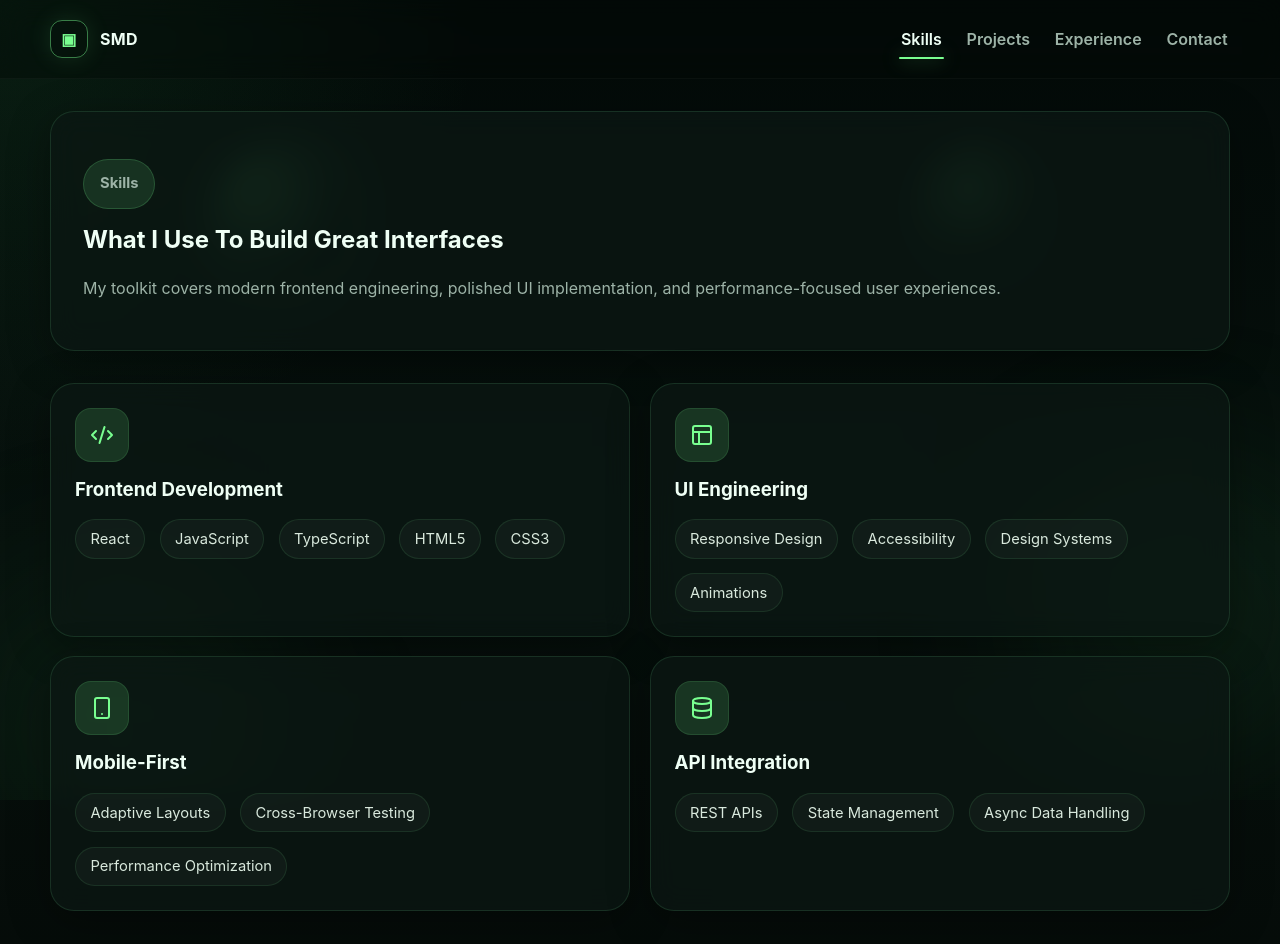
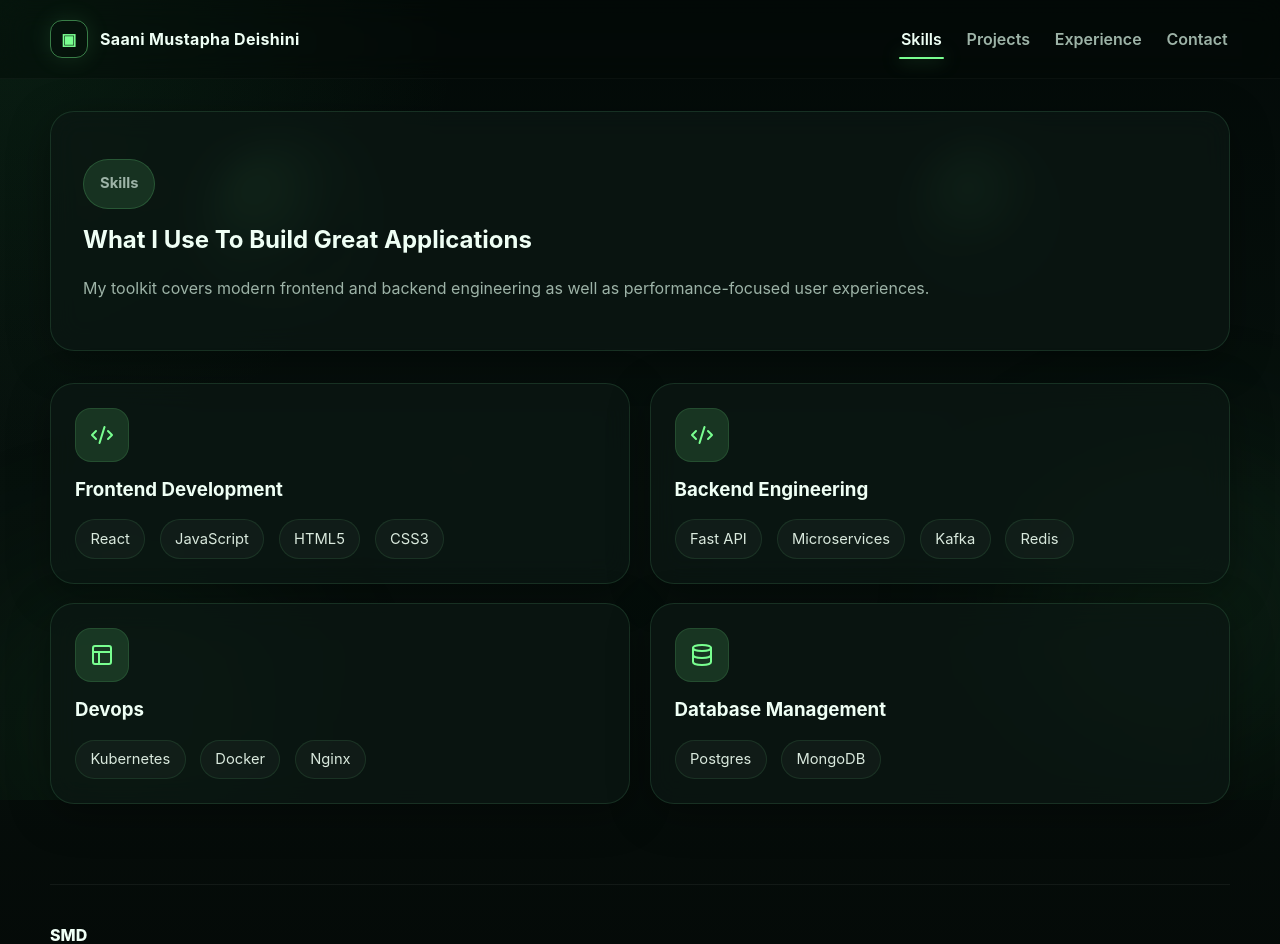
Before and after one commit to Saanimustapha/Portfolio-Site, a React (Vite) app: page /skills in a window 1280 px wide. Shown: the top 944 px of the page. Built offline with nearby package versions, Linux system fonts and the light colour scheme.

Commit message:
Modified social links to use appropriate icons and updated personal info.

```diff
--- a/package.json
+++ b/package.json
@@ -14,6 +14,7 @@
     "lucide-react": "^1.8.0",
     "react": "^19.2.4",
     "react-dom": "^19.2.4",
+    "react-icons": "^5.6.0",
     "react-router-dom": "^7.14.1"
   },
   "devDependencies": {
--- a/src/components/Footer.jsx
+++ b/src/components/Footer.jsx
@@ -6,7 +6,7 @@ export default function Footer() {
     <footer className="footer">
       <Container className="footer-inner">
         <div>
-          <p className="footer-brand">Your Name</p>
+          <p className="footer-brand">SMD</p>
           <p className="footer-copy">Built with React, motion, and a clean neon-dark aesthetic.</p>
         </div>
         <SocialLinks />
--- a/src/components/NavBar.jsx
+++ b/src/components/NavBar.jsx
@@ -8,7 +8,7 @@ export default function Navbar() {
       <div className="container navbar">
         <Link to="/" className="brand">
           <span className="brand-mark">▣</span>
-          <span>SMD</span>
+          <span>Saani Mustapha Deishini</span>
         </Link>
 
         <nav className="nav-links" aria-label="Primary navigation">
--- a/src/components/SocialLinks.jsx
+++ b/src/components/SocialLinks.jsx
@@ -1,8 +1,9 @@
-import { GitBranch, Link, Mail } from 'lucide-react'
+import { FaGithub, FaLinkedin } from 'react-icons/fa'
+import { Mail } from 'lucide-react'
 
 const links = [
-  { icon: GitBranch, href: 'https://github.com/yourusername', label: 'GitHub' },
-  { icon: Link, href: 'https://linkedin.com/in/yourusername', label: 'LinkedIn' },
+  { icon: FaGithub, href: 'https://github.com/yourusername', label: 'GitHub' },
+  { icon: FaLinkedin, href: 'https://linkedin.com/in/yourusername', label: 'LinkedIn' },
   { icon: Mail, href: 'mailto:yourname@example.com', label: 'Email' },
 ]
 
--- a/src/data/siteData.js
+++ b/src/data/siteData.js
@@ -7,6 +7,7 @@ import {
   GitBranch,
   Link,
 } from 'lucide-react'
+import { FaGithub, FaLinkedin } from 'react-icons/fa'
 
 export const navLinks = [
   { name: 'Skills', path: '/skills' },
@@ -18,31 +19,31 @@ export const navLinks = [
 export const heroData = {
   greeting: 'Hi There! I’m Saani Mustapha Deishini',
   titleTop: 'A Full Stack & Devops Engineer.',
-  titleBottom: 'I Help Startups Launch And Grow Their Products',
+  titleBottom: 'I Help Build Efficient And Scalable Software Solutions',
   subtitle:
-    'Over 4 years of professional experience building accessible, responsive, and engaging web experiences with modern frontend tools.',
+    'With hands-on experience building and deploying secure applications.',
 }
 
 export const skills = [
   {
     title: 'Frontend Development',
     icon: Code2,
-    items: ['React', 'JavaScript', 'TypeScript', 'HTML5', 'CSS3'],
+    items: ['React', 'JavaScript', 'HTML5', 'CSS3'],
   },
   {
-    title: 'UI Engineering',
-    icon: Layout,
-    items: ['Responsive Design', 'Accessibility', 'Design Systems', 'Animations'],
+    title: 'Backend Engineering',
+    icon: Code2,
+    items: ['Fast API', 'Microservices', 'Kafka', 'Redis'],
   },
   {
-    title: 'Mobile-First',
-    icon: Smartphone,
-    items: ['Adaptive Layouts', 'Cross-Browser Testing', 'Performance Optimization'],
+    title: 'Devops',
+    icon: Layout,
+    items: ['Kubernetes', 'Docker', 'Nginx'],
   },
   {
-    title: 'API Integration',
+    title: 'Database Management',
     icon: Database,
-    items: ['REST APIs', 'State Management', 'Async Data Handling'],
+    items: ['Postgres', 'MongoDB',],
   },
 ]
 
@@ -106,13 +107,13 @@ export const contactInfo = [
   {
     title: 'GitHub',
     value: 'github.com/yourusername',
-    icon: GitBranch,
+    icon: FaGithub,
     href: 'https://github.com/yourusername',
   },
   {
     title: 'LinkedIn',
     value: 'linkedin.com/in/yourusername',
-    icon: Link,
+    icon: FaLinkedin,
     href: 'https://linkedin.com/in/yourusername',
   },
 ]
--- a/src/pages/Skills.jsx
+++ b/src/pages/Skills.jsx
@@ -9,8 +9,8 @@ export default function Skills() {
     <>
       <PageHero
         eyebrow="Skills"
-        title="What I Use To Build Great Interfaces"
-        description="My toolkit covers modern frontend engineering, polished UI implementation, and performance-focused user experiences."
+        title="What I Use To Build Great Applications"
+        description="My toolkit covers modern frontend and backend engineering as well as performance-focused user experiences."
       />
 
       <AnimatedSection>
```
Also changed, not shown: 1 other file (tests, documents, lock files or other folders).
